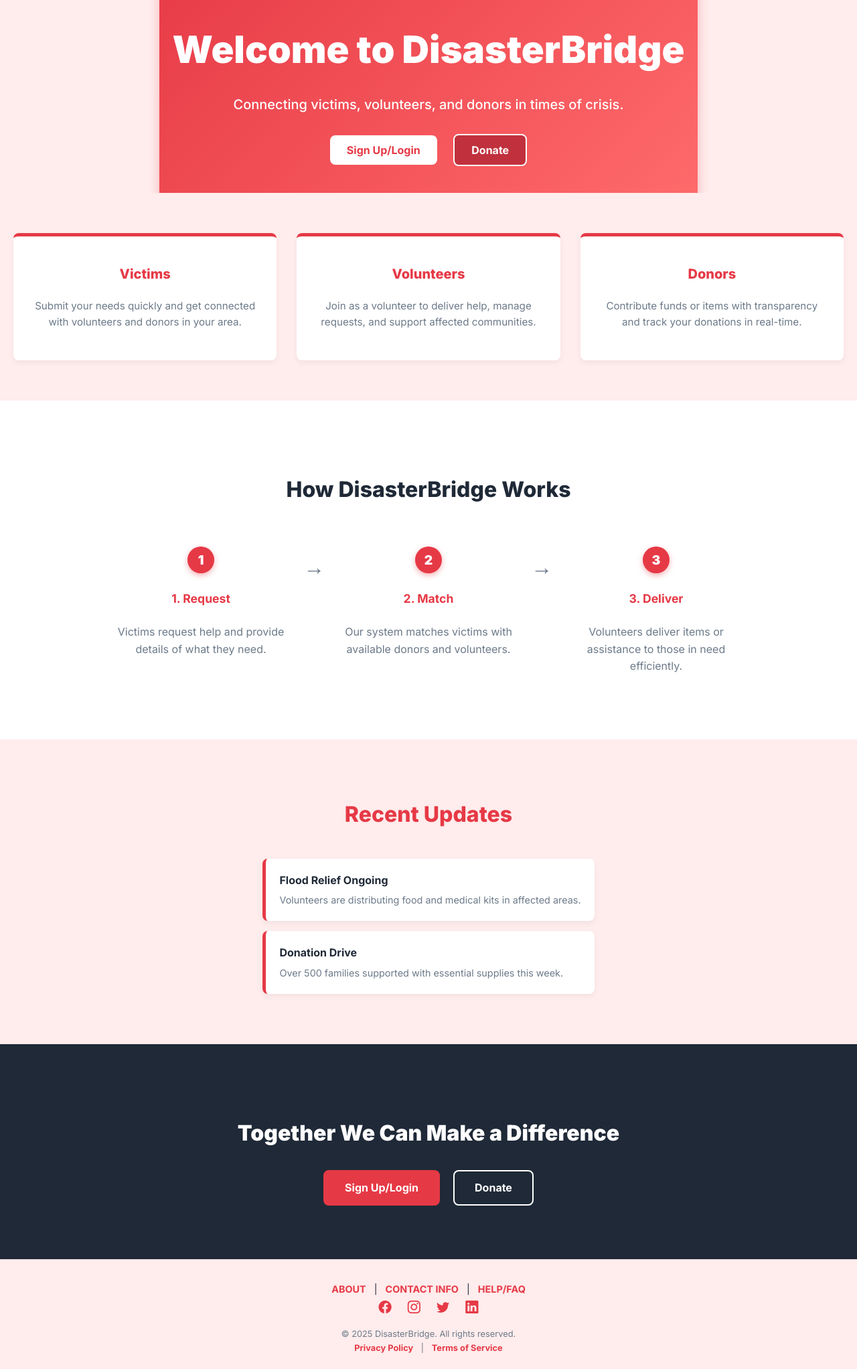
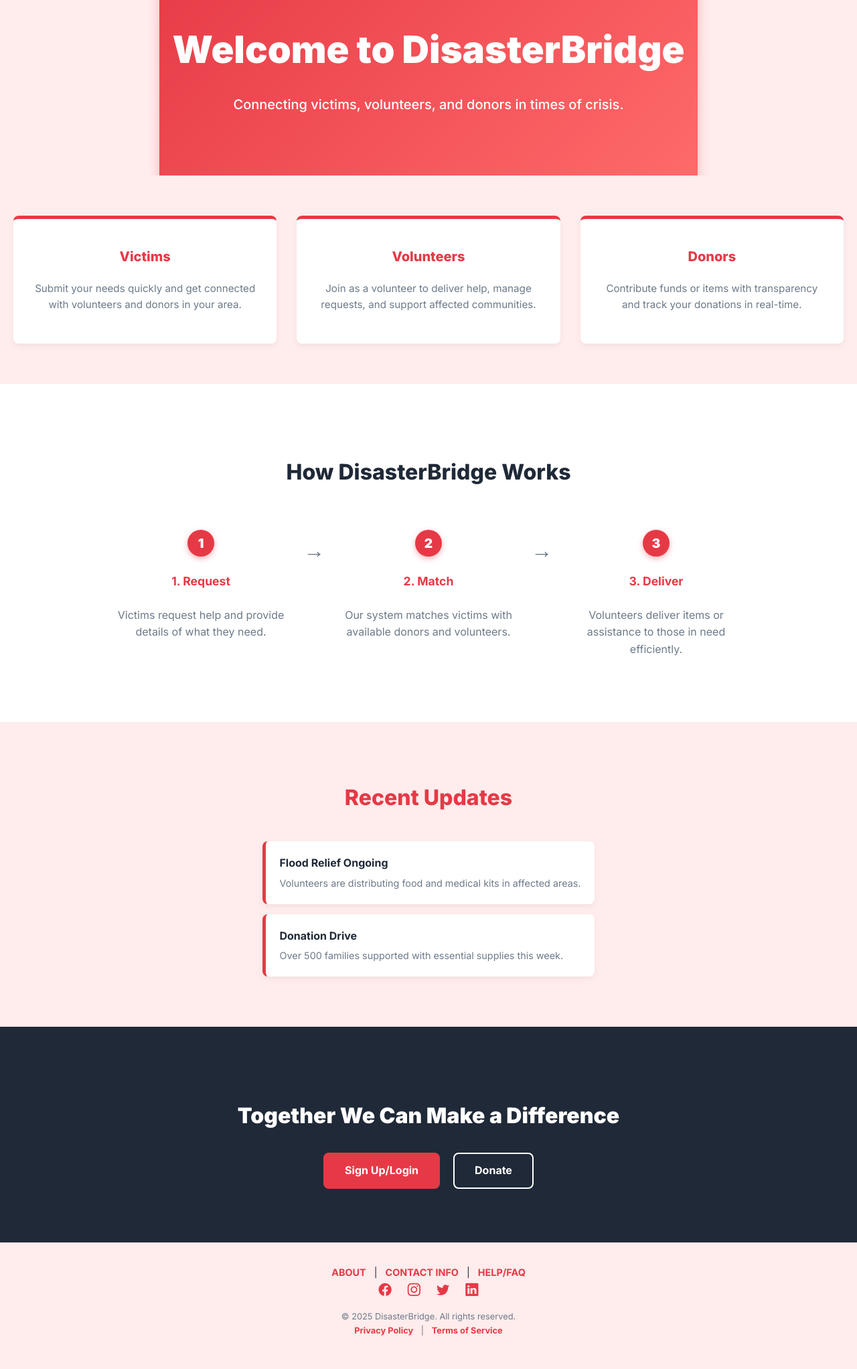
Before and after one commit to shunityrahmanpriyam/DisasterBridge.01, a Django app: page / in a window 1280 px wide. Shown: the part 186-2230 px from the top of the page at 67% size. After the commit the page ends 2180 px from the top, so only its background shows below. Run offline with Django 5.2, Linux system fonts and the light colour scheme; some libraries are stand-ins or nearby versions.

Commit message:
html_home

```diff
--- a/disasterbridge1/core/templates/core/home.html
+++ b/disasterbridge1/core/templates/core/home.html
@@ -487,10 +487,10 @@
       <section class="hero">
         <h1>Welcome to DisasterBridge</h1>
         <p>Connecting victims, volunteers, and donors in times of crisis.</p>
-        <div class="hero-buttons">
-          <a href="/login/">Sign Up/Login</a>
-          <a href="/donationinfo/" class="donate-btn">Donate</a>
-        </div>
+<!--        <div class="hero-buttons">-->
+<!--          <a href="/login/">Sign Up/Login</a>-->
+<!--          <a href="/donationinfo/" class="donate-btn">Donate</a>-->
+<!--        </div>-->
       </section>
   </div>
 
```
Also changed, not shown: disasterbridge1/core/templates/core/donation_info.html (+5 -5 lines).
